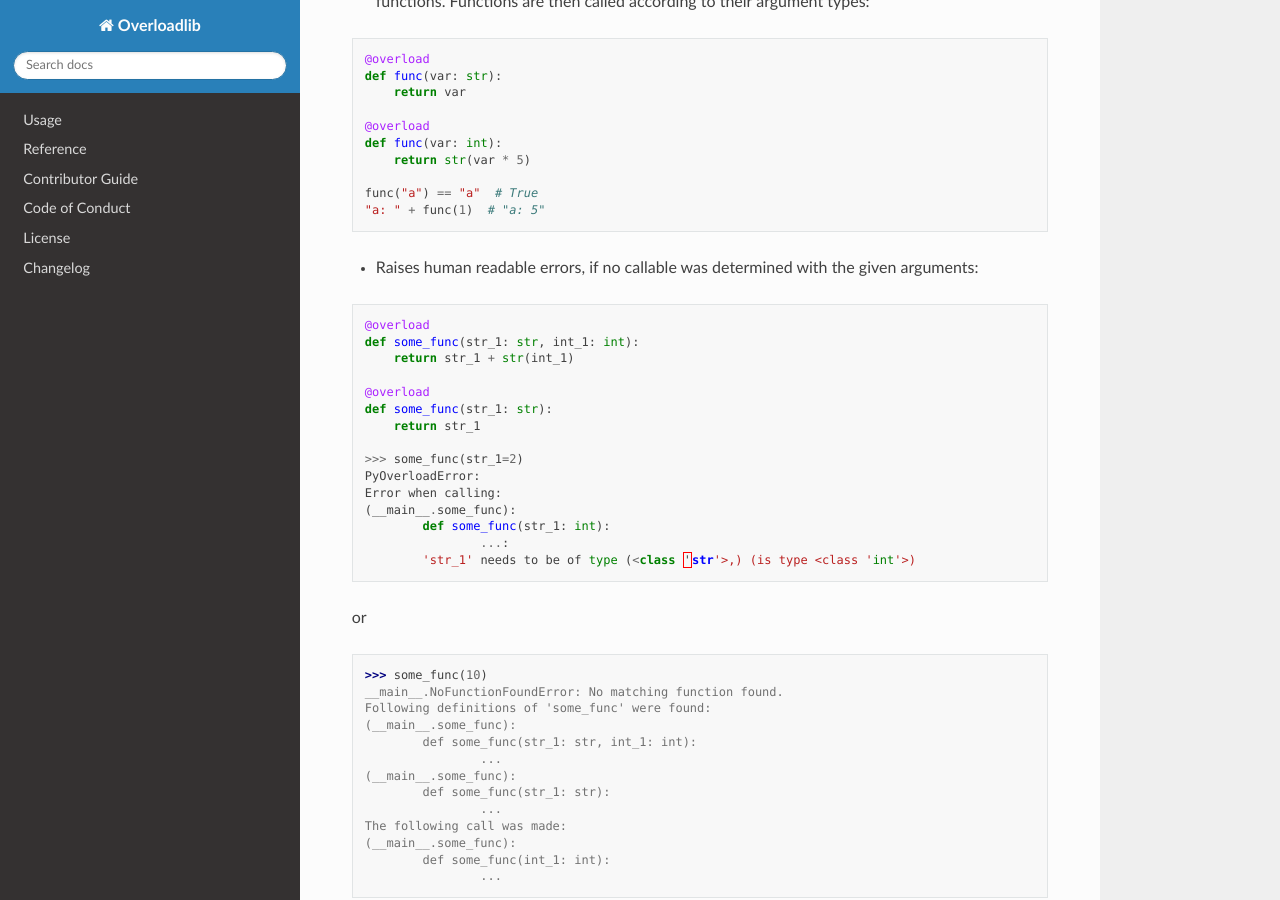
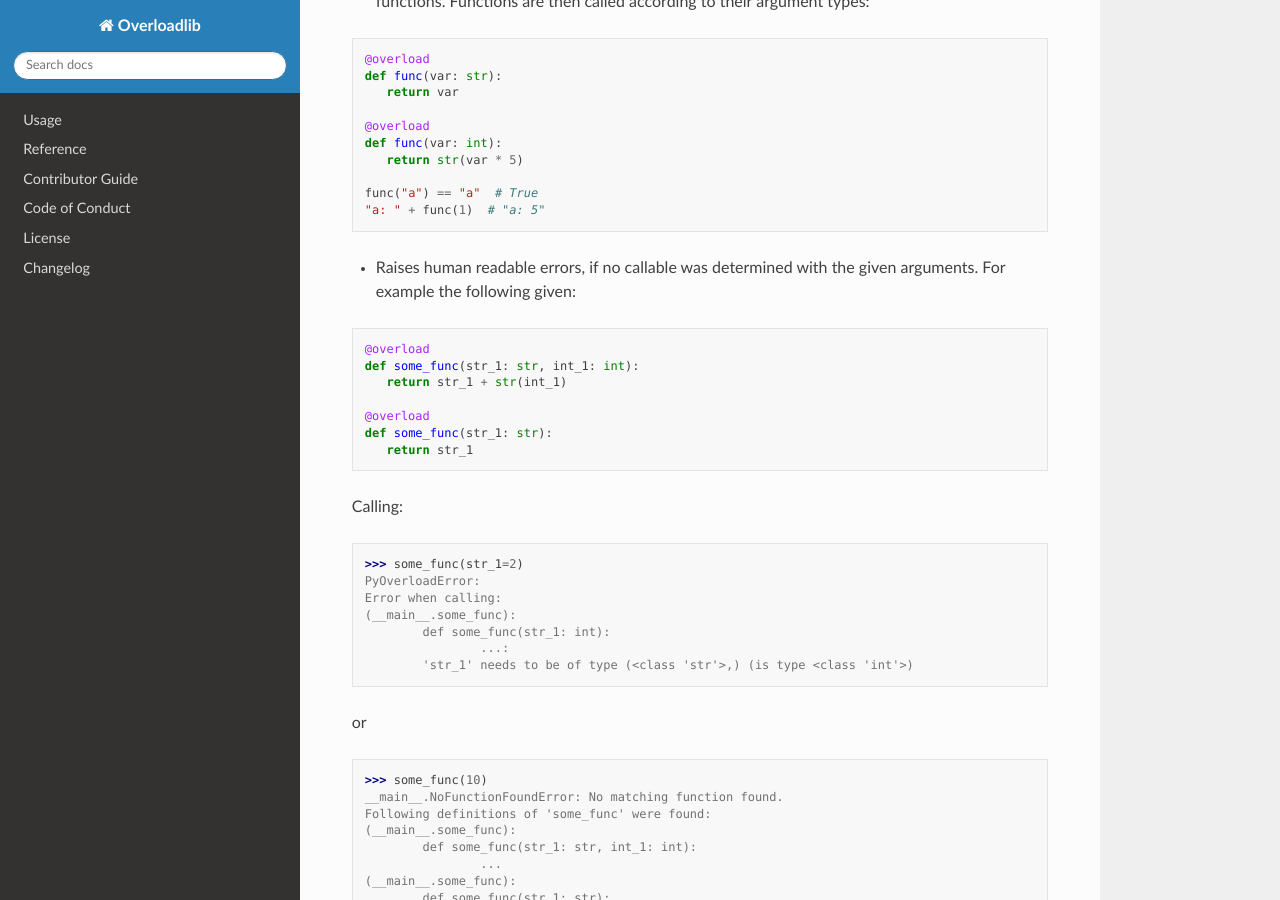
Before and after one commit to NicDom/overloadlib, a Sphinx documentation site: the page built from docs/index.rst, in a window 1280 px wide and 900 px high, scrolled down 395 px. Built offline with Sphinx 7.4.7 and the Read the Docs theme 2.0.0, drawn with Linux system fonts in a browser that asks for light colours; some of the changed text lies outside the part shown.

Commit message:
:memo: Fixing bugs in documentation
Fix some wrong code blocks

```diff
--- a/README.rst
+++ b/README.rst
@@ -43,28 +43,32 @@ Features
 
 .. code-block:: python
 
-    @overload
-    def func(var: str):
-        return var
+   @overload
+   def func(var: str):
+      return var
 
-    @overload
-    def func(var: int):
-        return str(var * 5)
+   @overload
+   def func(var: int):
+      return str(var * 5)
 
-    func("a") == "a"  # True
-    "a: " + func(1)  # "a: 5"
+   func("a") == "a"  # True
+   "a: " + func(1)  # "a: 5"
 
-* Raises human readable errors, if no callable was determined with the given arguments:
+* Raises human readable errors, if no callable was determined with the given arguments. For example the following given:
 
 .. code-block:: python
 
-    @overload
-    def some_func(str_1: str, int_1: int):
-        return str_1 + str(int_1)
+   @overload
+   def some_func(str_1: str, int_1: int):
+      return str_1 + str(int_1)
 
-    @overload
-    def some_func(str_1: str):
-        return str_1
+   @overload
+   def some_func(str_1: str):
+      return str_1
+
+Calling:
+
+.. code::
 
     >>> some_func(str_1=2)
     PyOverloadError:
@@ -95,17 +99,18 @@ or
 * Any type of variables is allowed: Build-in ones like ``str, int, List`` but also own ones, like classes etc.
 * ``@overload`` uses ``get_type_hints`` to identify the right function call via type-checking. Hence, it may also be used as a type-checker for functions.
 * Forgot, which overloads of a specific function have been implemented? No worries, you can print them with their typing information using `print(func_versions_info(<my_func>))`, e.g.
-.. code-block:: python
 
-    >>> print(func_versions_info(some_func))
+.. code-block::
 
-    Following overloads of 'some_func' exist:
-    (__main__.some_func):
+   >>> print(func_versions_info(some_func))
+
+   Following overloads of 'some_func' exist:
+   (__main__.some_func):
             def some_func(str_1: str, int_1: int):
-                    ...
-    (__main__.some_func):
+                  ...
+   (__main__.some_func):
             def some_func(str_1: str):
-                    ...
+                  ...
 
 
 
@@ -127,18 +132,21 @@ You can install *Overloadlib* via pip_ from PyPI_:
 or install with  ``Poetry``
 
 .. code:: console
+
    $ poetry add overloadlib
 
 
 Then you can run
 
 .. code:: console
+
    $ overloadlib --help
 
 
 or with  ``Poetry``:
 
 .. code:: console
+
    $ poetry run overloadlib --help
 
 
@@ -149,12 +157,14 @@ or with  ``Poetry``:
 To download and install Poetry run (with curl):
 
 .. code:: console
+
    $ curl -sSL https://raw.githubusercontent.com/python-poetry/poetry/master/install-poetry.py | python -
 
 
 or on windows (without curl):
 
 .. code:: console
+
    $ (Invoke-WebRequest -Uri https://raw.githubusercontent.com/python-poetry/poetry/master/install-poetry.py -UseBasicParsing).Content | python -
 
 
@@ -167,12 +177,14 @@ Uninstall
 If you wan to uninstall the package, simply run
 
 .. code:: console
+
    $ pip uninstall overloadlib
 
 
 or with  ``Poetry``:
 
 .. code:: console
+
    $ poetry remove overloadlib
 
 
```
Also changed, not shown: other parts of README.rst (+4 -2 lines), docs/usage.rst (+7 -21 lines).
